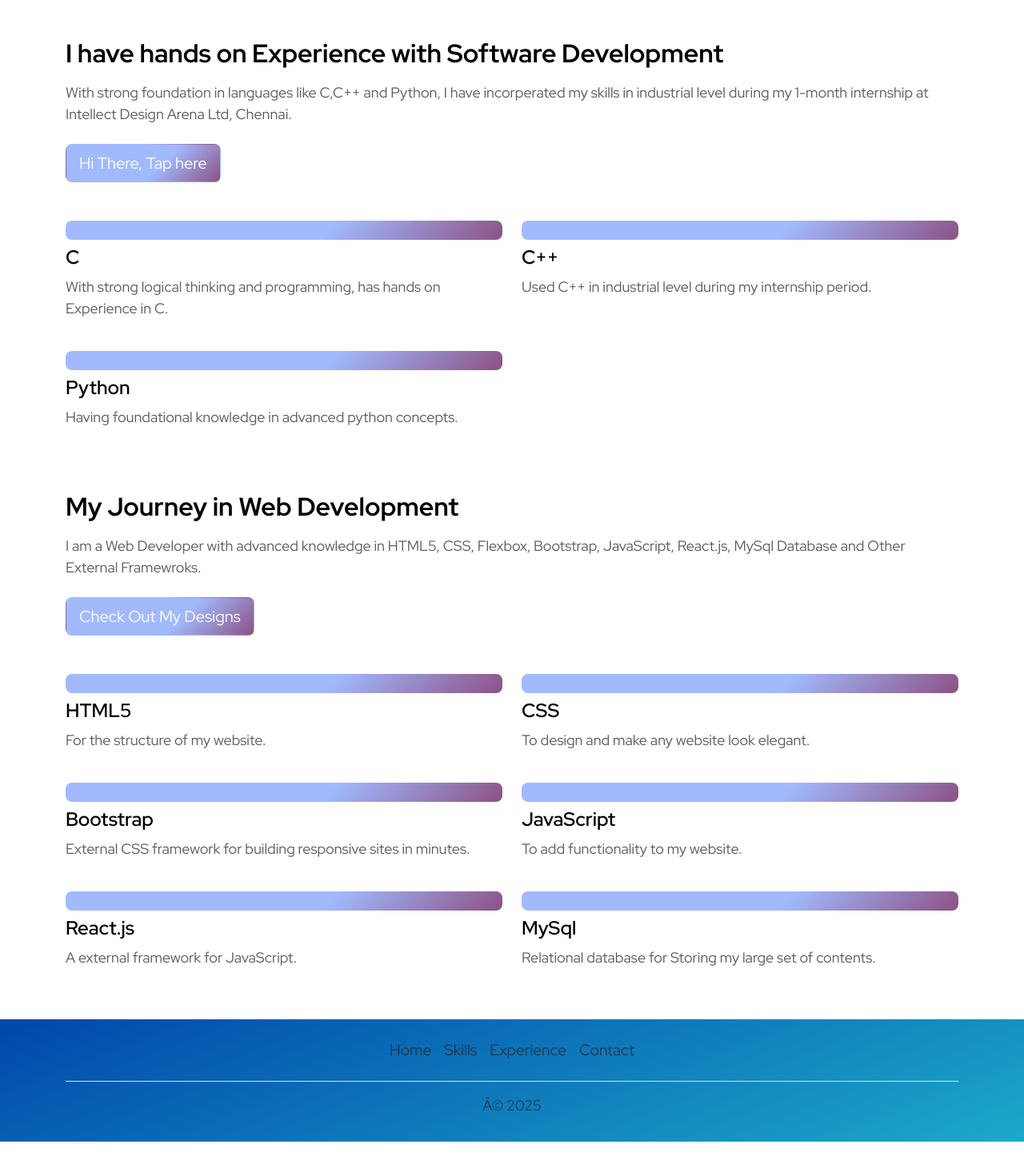
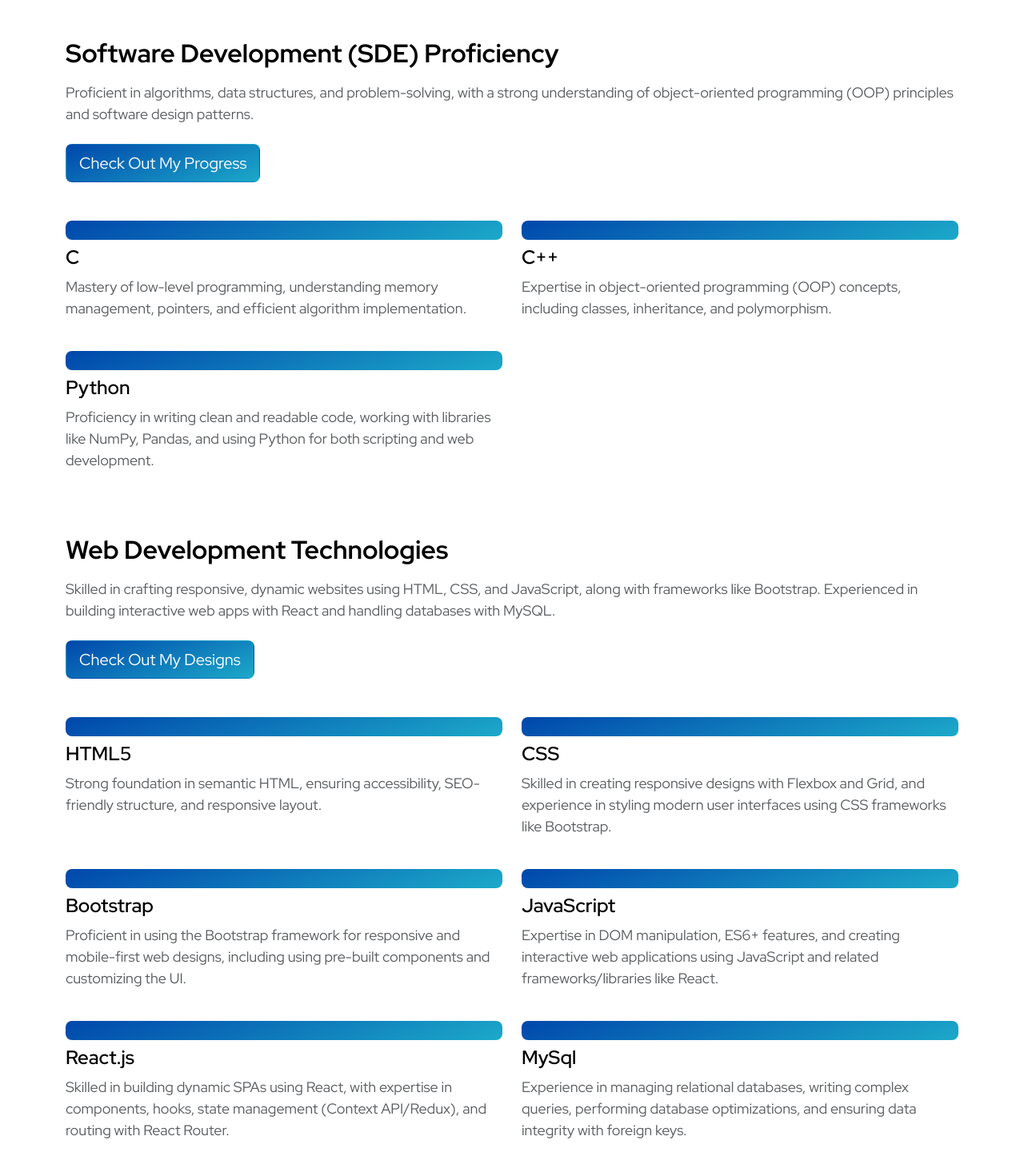
Before and after one commit to monishkumar3499/My-Portfolio, a plain HTML site: page skills.html in a window 1280 px wide. Shown: the top 1446 px of the page at 80% size. Drawn offline with nearby package versions, Linux system fonts and the light colour scheme.

Commit message:
Update skills.html

```diff
--- a/skills.html
+++ b/skills.html
@@ -1,7 +1,7 @@
 <!DOCTYPE html>
 <head>
     <meta charset="UT-8">
-    <title>Skills</title>
+    <title>Technical Skills</title>
     <link rel="stylesheet" href="style.css"/>
     <link href="https://cdn.jsdelivr.net/npm/bootstrap@5.3.3/dist/css/bootstrap.min.css" rel="stylesheet" integrity="sha384-QWTKZyjpPEjISv5WaRU9OFeRpok6YctnYmDr5pNlyT2bRjXh0JMhjY6hW+ALEwIH" crossorigin="anonymous">
     <script src="https://cdn.jsdelivr.net/npm/bootstrap@5.3.3/dist/js/bootstrap.bundle.min.js" integrity="sha384-YvpcrYf0tY3lHB60NNkmXc5s9fDVZLESaAA55NDzOxhy9GkcIdslK1eN7N6jIeHz" crossorigin="anonymous"></script>
@@ -14,39 +14,39 @@
         <div class="container">
         <div class="row row-cols-1 align-items-md-center g-5 pt-5 pb-3">
             <div class="col d-flex flex-column align-items-start gap-2">
-              <h2 class="fw-bold text-body-emphasis">I have hands on Experience with Software Development</h2>
-              <p class="text-body-secondary">With strong foundation in languages like C,C++ and Python, I have incorperated my skills in industrial level during my 1-month internship at Intellect Design Arena Ltd, Chennai.</p>
-              <a href="https://leetcode.com/u/V_Monishkumar/" class="btn gradient-background2 btn-lg text-white">Hi There, Tap here</a>
+              <h2 class="fw-bold text-body-emphasis">Software Development (SDE) Proficiency</h2>
+              <p class="text-body-secondary">Proficient in algorithms, data structures, and problem-solving, with a strong understanding of object-oriented programming (OOP) principles and software design patterns.</p>
+              <a href="https://leetcode.com/u/V_Monishkumar/" class="btn gradient-background btn-lg text-white">Check Out My Progress</a>
             </div>
             <div class="col">
                 <div class="row row-cols-1 row-cols-sm-2 g-4">
                   <div class="col d-flex flex-column gap-2">
-                    <div class="feature-icon-small d-inline-flex align-items-center justify-content-center gradient-background2 fs-4 rounded-3">
+                    <div class="feature-icon-small d-inline-flex align-items-center justify-content-center gradient-background fs-4 rounded-3">
                       <svg class="bi " width="1em" height="1em">
                         <use xlink:href=""></use>
                       </svg>
                     </div>
                     <h4 class="fw-semibold mb-0 text-body-emphasis">C</h4>
-                    <p class="text-body-secondary">With strong logical thinking and programming, has hands on Experience in C.</p>
+                    <p class="text-body-secondary">Mastery of low-level programming, understanding memory management, pointers, and efficient algorithm implementation.</p>
                   </div>
                   <div class="col d-flex flex-column gap-2">
-                    <div class="feature-icon-small d-inline-flex align-items-center justify-content-center gradient-background2 fs-4 rounded-3">
+                    <div class="feature-icon-small d-inline-flex align-items-center justify-content-center gradient-background fs-4 rounded-3">
                       <svg class="bi" width="1em" height="1em">
                         <use xlink:href="#gear-fill"></use>
                       </svg>
                     </div>
                     <h4 class="fw-semibold mb-0 text-body-emphasis">C++</h4>
-                    <p class="text-body-secondary">Used C++ in industrial level during my internship period.</p>
+                    <p class="text-body-secondary">Expertise in object-oriented programming (OOP) concepts, including classes, inheritance, and polymorphism.</p>
                   </div>
 
                   <div class="col d-flex flex-column gap-2">
-                    <div class="feature-icon-small d-inline-flex align-items-center justify-content-center gradient-background2 fs-4 rounded-3">
+                    <div class="feature-icon-small d-inline-flex align-items-center justify-content-center gradient-background fs-4 rounded-3">
                       <svg class="bi" width="1em" height="1em">
                         <use xlink:href="#speedometer"></use>
                       </svg>
                     </div>
                     <h4 class="fw-semibold mb-0 text-body-emphasis">Python</h4>
-                    <p class="text-body-secondary">Having foundational knowledge in advanced python concepts.</p>
+                    <p class="text-body-secondary">Proficiency in writing clean and readable code, working with libraries like NumPy, Pandas, and using Python for both scripting and web development.</p>
                   </div>
                 </div>
               </div>
@@ -59,77 +59,77 @@
     <div class="container ">
         <div class="row row-cols-1 align-items-md-center g-5 py-5">
             <div class="col d-flex flex-column align-items-start gap-2">
-              <h2 class="fw-bold text-body-emphasis">My Journey in Web Development</h2>
-              <p class="text-body-secondary">I am a Web Developer with advanced knowledge in HTML5, CSS, Flexbox, Bootstrap, JavaScript, React.js, MySql Database and Other External Framewroks.</p>
-              <a href="https://github.com/monishkumar3499" class="btn gradient-background2 btn-lg text-white">Check Out My Designs</a>
+              <h2 class="fw-bold text-body-emphasis">Web Development Technologies</h2>
+              <p class="text-body-secondary">Skilled in crafting responsive, dynamic websites using HTML, CSS, and JavaScript, along with frameworks like Bootstrap. Experienced in building interactive web apps with React and handling databases with MySQL.</p>
+              <a href="https://github.com/monishkumar3499" class="btn gradient-background btn-lg text-white">Check Out My Designs</a>
             </div>
             <div class="col">
                 <div class="row row-cols-1 row-cols-sm-2 g-4">
                   <div class="col d-flex flex-column gap-2">
-                    <div class="feature-icon-small d-inline-flex align-items-center justify-content-center gradient-background2 fs-4 rounded-3">
+                    <div class="feature-icon-small d-inline-flex align-items-center justify-content-center gradient-background fs-4 rounded-3">
                       <svg class="bi " width="1em" height="1em">
                         <use xlink:href=""></use>
                       </svg>
                     </div>
                     <h4 class="fw-semibold mb-0 text-body-emphasis">HTML5</h4>
-                    <p class="text-body-secondary">For the structure of my website.</p>
+                    <p class="text-body-secondary">Strong foundation in semantic HTML, ensuring accessibility, SEO-friendly structure, and responsive layout.</p>
                   </div>
               <div class="col d-flex flex-column gap-2">
-                    <div class="feature-icon-small d-inline-flex align-items-center justify-content-center gradient-background2 fs-4 rounded-3">
+                    <div class="feature-icon-small d-inline-flex align-items-center justify-content-center gradient-background fs-4 rounded-3">
                       <svg class="bi" width="1em" height="1em">
                         <use xlink:href="#gear-fill"></use>
                       </svg>
                     </div>
                     <h4 class="fw-semibold mb-0 text-body-emphasis">CSS</h4>
-                    <p class="text-body-secondary">To design and make any website look elegant.</p>
+                    <p class="text-body-secondary">Skilled in creating responsive designs with Flexbox and Grid, and experience in styling modern user interfaces using CSS frameworks like Bootstrap.</p>
                   </div>
 
                   <div class="col d-flex flex-column gap-2">
-                    <div class="feature-icon-small d-inline-flex align-items-center justify-content-center gradient-background2 fs-4 rounded-3">
+                    <div class="feature-icon-small d-inline-flex align-items-center justify-content-center gradient-background fs-4 rounded-3">
                       <svg class="bi" width="1em" height="1em">
                         <use xlink:href="#speedometer"></use>
                       </svg>
                     </div>
                     <h4 class="fw-semibold mb-0 text-body-emphasis">Bootstrap</h4>
-                    <p class="text-body-secondary">External CSS framework for building responsive sites in minutes.</p>
+                    <p class="text-body-secondary">Proficient in using the Bootstrap framework for responsive and mobile-first web designs, including using pre-built components and customizing the UI.</p>
                   </div>
                   <div class="col d-flex flex-column gap-2">
-                      <div class="feature-icon-small d-inline-flex align-items-center justify-content-center gradient-background2 fs-4 rounded-3">
+                      <div class="feature-icon-small d-inline-flex align-items-center justify-content-center gradient-background fs-4 rounded-3">
                         <svg class="bi" width="1em" height="1em">
                           <use xlink:href="#gear-fill"></use>
                         </svg>
                       </div>
                       <h4 class="fw-semibold mb-0 text-body-emphasis">JavaScript</h4>
-                      <p class="text-body-secondary">To add functionality to my website.</p>
+                      <p class="text-body-secondary">Expertise in DOM manipulation, ES6+ features, and creating interactive web applications using JavaScript and related frameworks/libraries like React.</p>
                     </div>
                     <div class="col d-flex flex-column gap-2">
-                      <div class="feature-icon-small d-inline-flex align-items-center justify-content-center gradient-background2 fs-4 rounded-3">
+                      <div class="feature-icon-small d-inline-flex align-items-center justify-content-center gradient-background fs-4 rounded-3">
                         <svg class="bi" width="1em" height="1em">
                           <use xlink:href="#gear-fill"></use>
                         </svg>
                       </div>
                       <h4 class="fw-semibold mb-0 text-body-emphasis">React.js</h4>
-                      <p class="text-body-secondary">A external framework for JavaScript.</p>
+                      <p class="text-body-secondary">Skilled in building dynamic SPAs using React, with expertise in components, hooks, state management (Context API/Redux), and routing with React Router.</p>
                     </div>
                     <div class="col d-flex flex-column gap-2">
-                      <div class="feature-icon-small d-inline-flex align-items-center justify-content-center gradient-background2 fs-4 rounded-3">
+                      <div class="feature-icon-small d-inline-flex align-items-center justify-content-center gradient-background fs-4 rounded-3">
                         <svg class="bi" width="1em" height="1em">
                           <use xlink:href="#gear-fill"></use>
                         </svg>
                       </div>
                       <h4 class="fw-semibold mb-0 text-body-emphasis">MySql</h4>
-                      <p class="text-body-secondary">Relational database for Storing my large set of contents.</p>
+                      <p class="text-body-secondary">Experience in managing relational databases, writing complex queries, performing database optimizations, and ensuring data integrity with foreign keys.</p>
                     </div>
 
     </section>
-    <section id="footer" class="gradient-background">
+    <section id="footer">
         <div class="container">
             <footer class="py-3">
               <ul class="nav justify-content-center border-bottom pb-3 mb-3">
-                <li class="nav-item"><a href="./portfolio.html" class="nav-link px-2 text-body-secondary">Home</a></li>
+                <li class="nav-item"><a href="./index.html" class="nav-link px-2 text-body-secondary">Home</a></li>
                 <li class="nav-item"><a href="./skills.html" class="nav-link px-2 text-body-secondary">Skills</a></li>
                 <li class="nav-item"><a href="./intern.html" class="nav-link px-2 text-body-secondary">Experience</a></li>
-                <li class="nav-item"><a href="" class="nav-link px-2 text-body-secondary">Contact</a></li>
+                <li class="nav-item"><a href="./contact.html" class="nav-link px-2 text-body-secondary">Contact</a></li>
 
               </ul>
               <p class="text-center text-body-secondary">© 2025</p>
```
